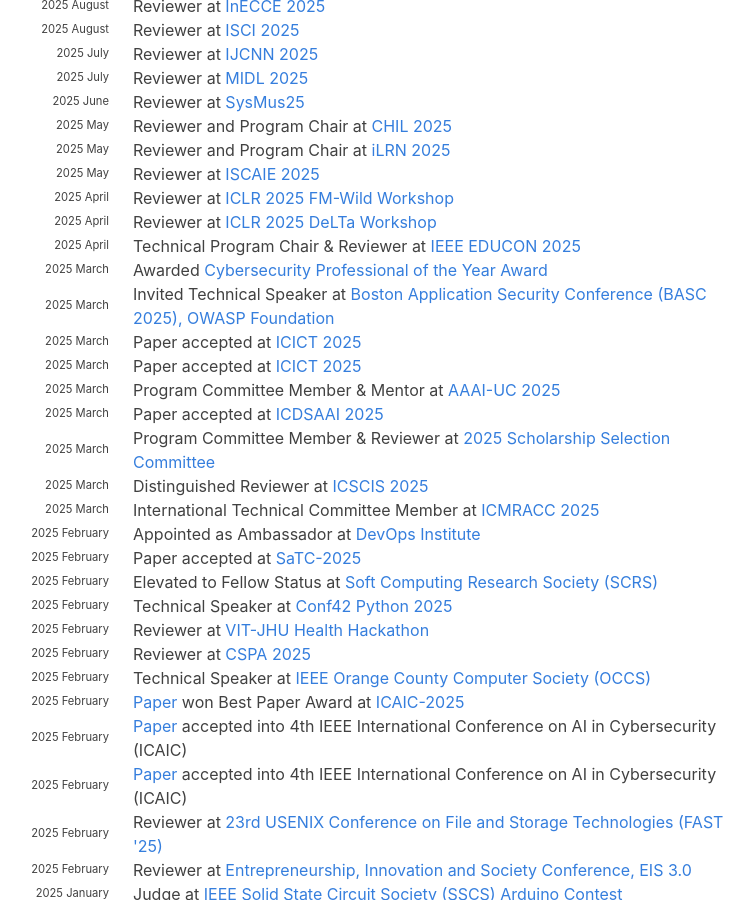
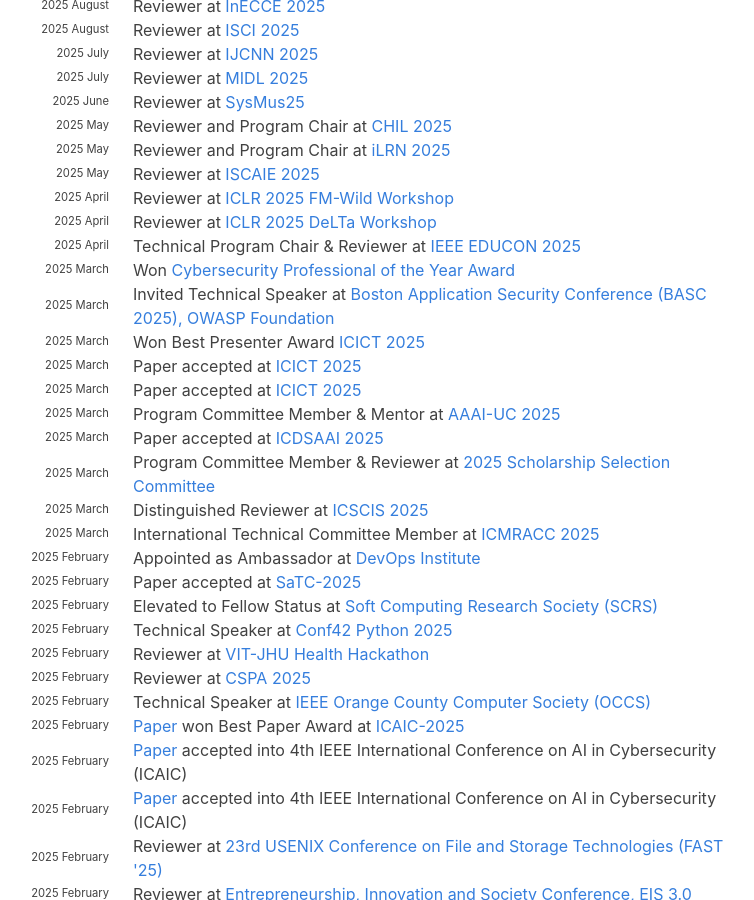
Before and after one commit to hariharanragothaman/hariharanragothaman.github.io, a Jekyll site: the page built from index.md, in a window 1280 px wide and 900 px high, scrolled down 954 px. Shown: the whole window, without its empty margins (199-953 px from the left). Built offline with Jekyll 4.4.1, drawn with Linux system fonts in a browser that asks for light colours; nearby versions of some CDN libraries; some web fonts are replaced.

Commit message:
Polishes and Updates

```diff
--- a/_data/news.yaml
+++ b/_data/news.yaml
@@ -67,11 +67,15 @@
 #-------------------------------------------- March  ------------------------------------------------------------------------------------------------------------------------------------------------------
 - year: 2025
   year-extra: March
-  description: Awarded  <a href="https://cybersecurity-excellence-awards.com/candidates/hariharan-ragothaman-2025/">Cybersecurity Professional of the Year Award</a>
+  description: Won  <a href="https://cybersecurity-excellence-awards.com/candidates/hariharan-ragothaman-2025/">Cybersecurity Professional of the Year Award</a>
 
 - year: 2025
   year-extra: March
   description: Invited Technical Speaker at <a href="https://basconf.org/">Boston Application Security Conference (BASC 2025), OWASP Foundation</a>
+
+- year: 2025
+  year-extra: March
+  description: Won Best Presenter Award <a href="https://icict.org/">ICICT 2025</a>
 
 - year: 2025
   year-extra: March
```
